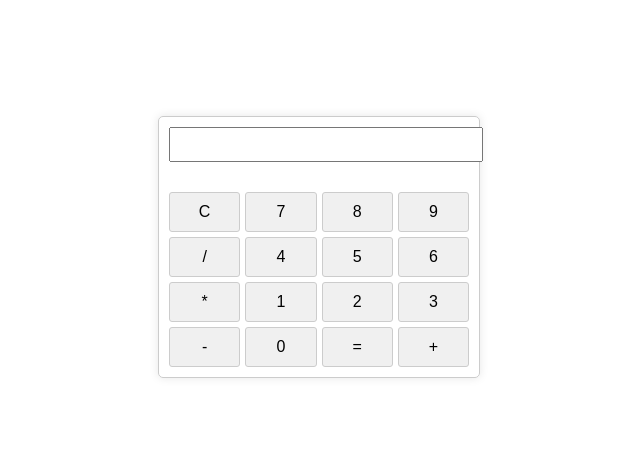
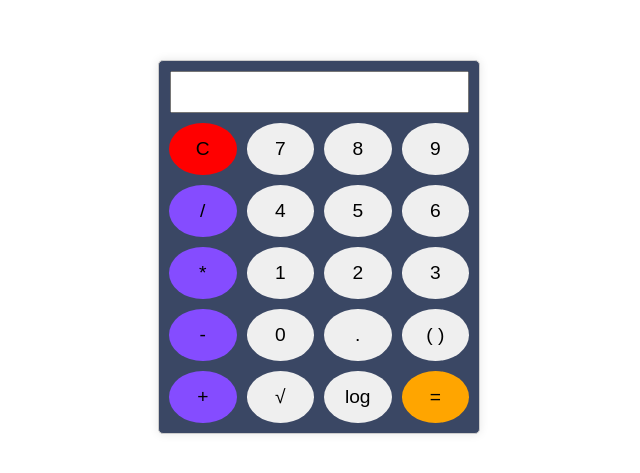
Before and after one commit to 254guru/CODSOFT, a plain HTML site: page calculator/index.html in a window 1280 px wide. Shown: the part 153-626 px from the top of the page, without its empty margins (321-961 px from the left). Drawn offline with Linux system fonts and the light colour scheme.

Commit message:
update calc

```diff
--- a/calculator/index.html
+++ b/calculator/index.html
@@ -7,34 +7,34 @@
   <title>Basic Calculator</title>
 </head>
 <body>
+  <div class="calculator">
+    <input type="text" id="display" readonly>
+    <div class="buttons">
+      <button class="clear" onclick="clearDisplay();">C</button>
+      <button onclick="appendInput('7');">7</button>
+      <button onclick="appendInput('8');">8</button>
+      <button onclick="appendInput('9');">9</button>
+      <button class="operator" onclick="appendInput('/');">/</button>
 
-<div class="calculator">
-  <input type="text" id="display" readonly>
-  <div id="operation-history" class="operation-history"></div>
-  <div class="buttons">
-    <button onclick="clearDisplay()">C</button>
-    <button onclick="appendToDisplay('7')">7</button>
-    <button onclick="appendToDisplay('8')">8</button>
-    <button onclick="appendToDisplay('9')">9</button>
-    <button onclick="setOperator('/')">/</button>
+      <button onclick="appendInput('4');">4</button>
+      <button onclick="appendInput('5');">5</button>
+      <button onclick="appendInput('6');">6</button>
+      <button class="operator" onclick="appendInput('*');">*</button>
 
-    <button onclick="appendToDisplay('4')">4</button>
-    <button onclick="appendToDisplay('5')">5</button>
-    <button onclick="appendToDisplay('6')">6</button>
-    <button onclick="setOperator('*')">*</button>
+      <button onclick="appendInput('1');">1</button>
+      <button onclick="appendInput('2');">2</button>
+      <button onclick="appendInput('3');">3</button>
+      <button class="operator" onclick="appendInput('-');">-</button>
 
-    <button onclick="appendToDisplay('1')">1</button>
-    <button onclick="appendToDisplay('2')">2</button>
-    <button onclick="appendToDisplay('3')">3</button>
-    <button onclick="setOperator('-')">-</button>
-
-    <button onclick="appendToDisplay('0')">0</button>
-    <button onclick="calculateResult()">=</button>
-    <button onclick="setOperator('+')">+</button>
+      <button onclick="appendInput('0');">0</button>
+      <button onclick="appendInput('.');">.</button>
+      <button onclick="toggleBracket();">( )</button>
+      <button class="operator" onclick="appendInput('+');">+</button>
+      <button onclick="appendInput('sqrt(');">√</button>
+      <button onclick="appendInput('log(');">log</button>
+      <button class="equals" onclick="calculate();">=</button>
+    </div>
   </div>
-
-</div>
-
-<script src="script.js"></script>
+  <script src="script.js"></script>
 </body>
 </html>
--- a/calculator/script.js
+++ b/calculator/script.js
@@ -1,58 +1,27 @@
-let displayValue = '';
-let operator = '';
-let firstOperand = '';
-let operationHistory = '';
+let display = document.getElementById('display');
+let isOpenBracket = false;
 
-function appendToDisplay(value) {
-  displayValue += value;
-  operationHistory += value;
-  updateDisplay();
+function appendInput(value) {
+  display.value += value;
+}
+
+function toggleBracket() {
+  if (isOpenBracket) {
+    display.value += ')';
+  } else {
+    display.value += '(';
+  }
+  isOpenBracket = !isOpenBracket;
+}
+
+function calculate() {
+  try {
+    display.value = eval(display.value.replace(/sqrt/g, 'Math.sqrt').replace(/log/g, 'Math.log'));
+  } catch (error) {
+    display.value = 'Error';
+  }
 }
 
 function clearDisplay() {
-  displayValue = '';
-  operator = '';
-  firstOperand = '';
-  operationHistory = '';
-  updateDisplay();
+  display.value = '';
 }
-
-function setOperator(op) {
-  operator = op;
-  if (displayValue !== '') {
-    firstOperand = parseFloat(displayValue);
-    operationHistory += ' ' + operator + ' ';
-    displayValue = '';
-  }
-}
-
-function calculateResult() {
-  if (operator !== '' && displayValue !== '') {
-    const secondOperand = parseFloat(displayValue);
-    let result;
-    switch (operator) {
-      case '+':
-        result = firstOperand + secondOperand;
-        break;
-      case '-':
-        result = firstOperand - secondOperand;
-        break;
-      case '*':
-        result = firstOperand * secondOperand;
-        break;
-      case '/':
-        result = firstOperand / secondOperand;
-        break;
-    }
-    displayValue = result.toString();
-    operationHistory += ' ' + secondOperand + ' = ' + result;
-    operator = '';
-    firstOperand = '';
-    updateDisplay();
-  }
-}
-
-function updateDisplay() {
-  document.getElementById('display').value = displayValue;
-  document.getElementById('operation-history').textContent = operationHistory;
-}
--- a/calculator/style.css
+++ b/calculator/style.css
@@ -1,47 +1,51 @@
 body {
   display: flex;
+  justify-content: center;
   align-items: center;
-    justify-content: center;
   height: 100vh;
   margin: 0;
 }
 
 .calculator {
+  text-align: center;
   width: 300px;
   padding: 10px;
   border: 1px solid #ccc;
   border-radius: 5px;
   box-shadow: 0 0 10px rgba(0, 0, 0, 0.1);
+  background-color: hsl(222, 26%, 31%);
 }
 
 #display {
-    width: 100%;
+  width: 95%;
+  padding: 5px;
+  font-size: 1.5em;
   margin-bottom: 10px;
-    padding: 5px;
-    font-size: 18px;
+  caret-color: red;
 }
 
 .buttons {
   display: grid;
   grid-template-columns: repeat(4, 1fr);
-    grid-gap: 5px;
+  gap: 10px;
 }
 
 button {
   width: 100%;
-    padding: 10px;
-    font-size: 16px;
-    cursor: pointer;
-    border: 1px solid #ccc;
-    border-radius: 3px;
-    background-color: #f0f0f0;
+  padding: 15px;
+  font-size: 1.2em;
+  border: none;
+  border-radius: 80%;
 }
 
-  /* Add this style for operation history */
-.operation-history {
-    margin-bottom: 10px;
-    padding: 5px;
-    font-size: 14px;
-    text-align: right;
-    color: #666;
+.operator{
+  background-color: hsl(259, 100%, 65%);
 }
+
+.clear {
+  background-color: red;
+}
+
+.equals{
+  background-color: orange;
+}
```
Lines whose indentation alone changed are shown as unchanged.
